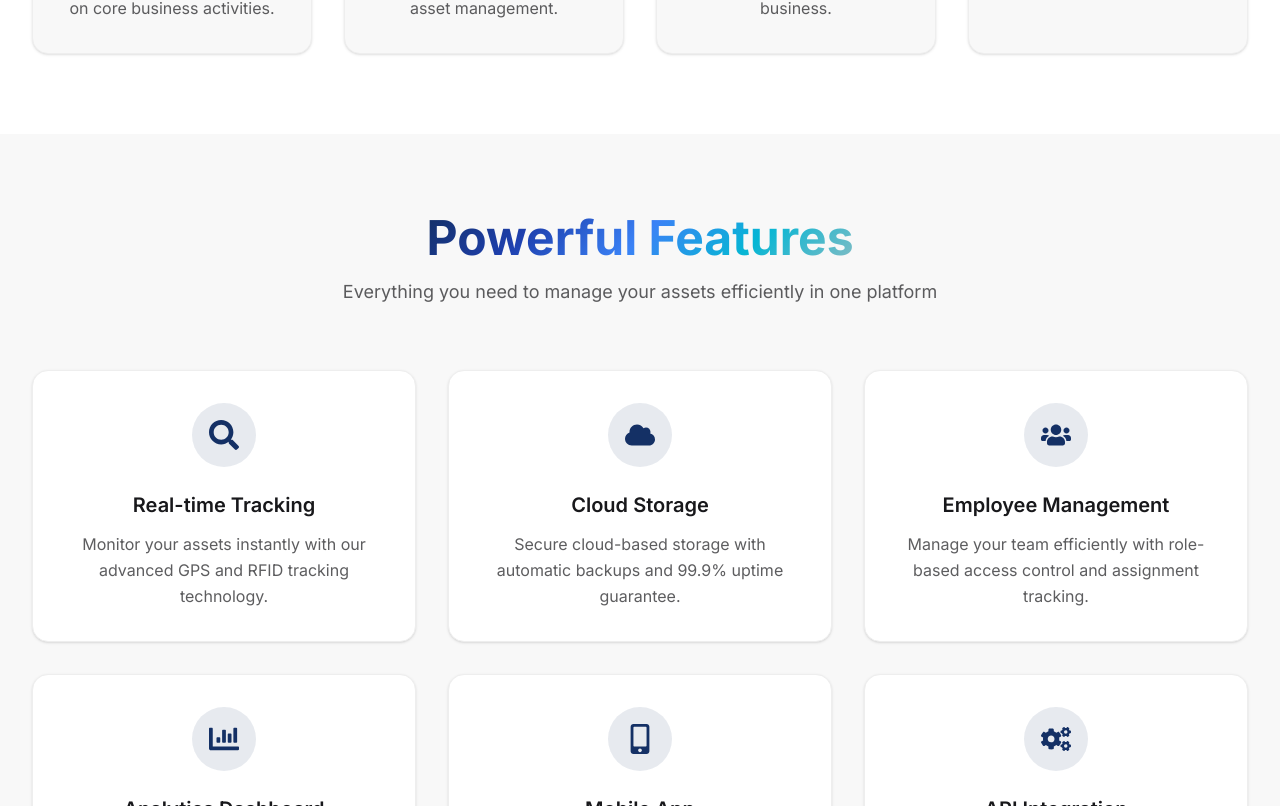
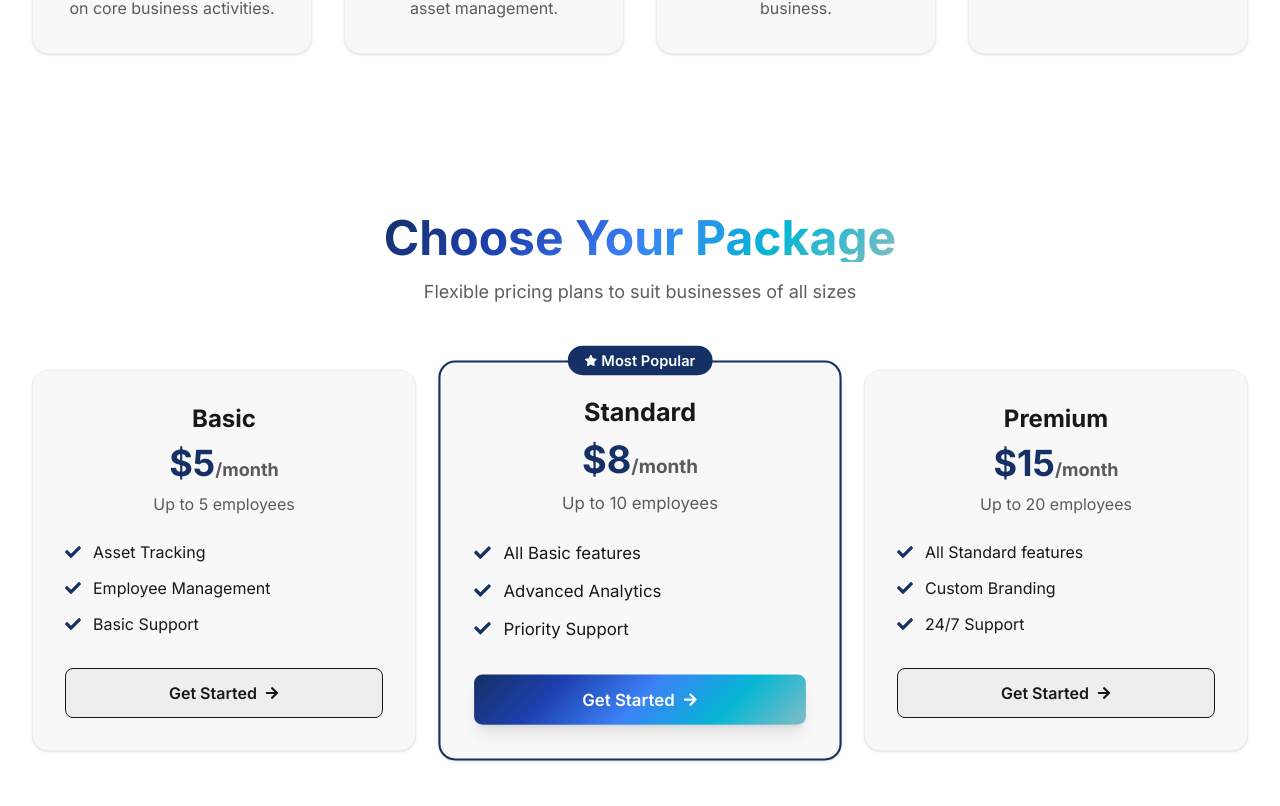
Before and after one commit to siddikur-dev/asset-sync-client, a React (Vite) app: page / in a window 1280 px wide. Shown: the part 1394-2200 px from the top of the page. Built offline with nearby package versions, Linux system fonts and the light colour scheme; no server answers.

Commit message:
Added some

```diff
--- a/src/pages/home/Home.jsx
+++ b/src/pages/home/Home.jsx
@@ -1,5 +1,6 @@
 import HeroBanner from "../../components/homePage/HeroBanner";
 import AboutSection from "../../components/homePage/AboutSection";
+import PackagesSection from "../../components/homePage/PackagesSection";
 import FeaturesSection from "../../components/homePage/FeaturesSection";
 import TestimonialsSection from "../../components/homePage/TestimonialsSection";
 import HowItWorks from "../../components/homePage/HowItWorks";
@@ -12,6 +13,7 @@ const Home = () => {
     <>
       <HeroBanner />
       <AboutSection />
+      <PackagesSection />
       <FeaturesSection />
       <TestimonialsSection />
       <HowItWorks />
```
